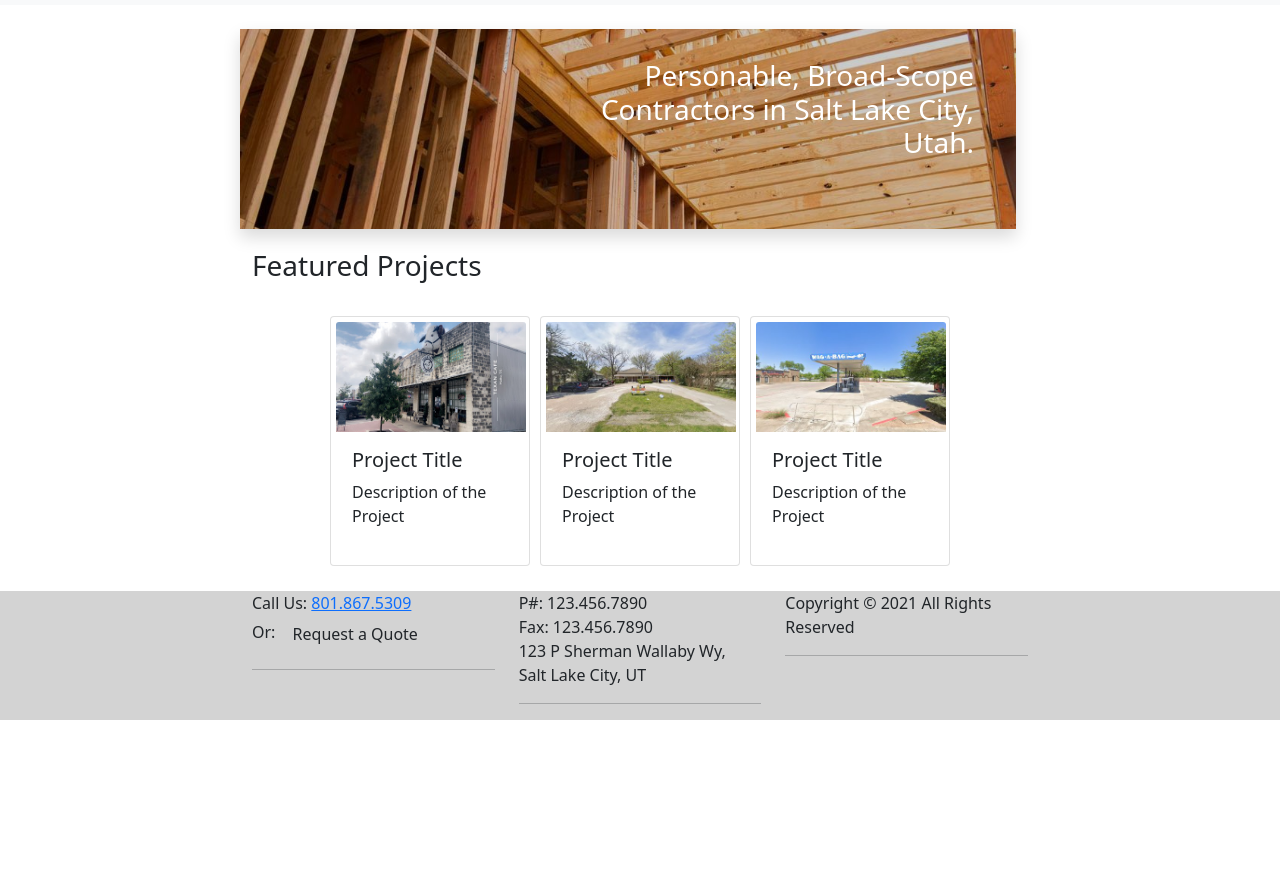
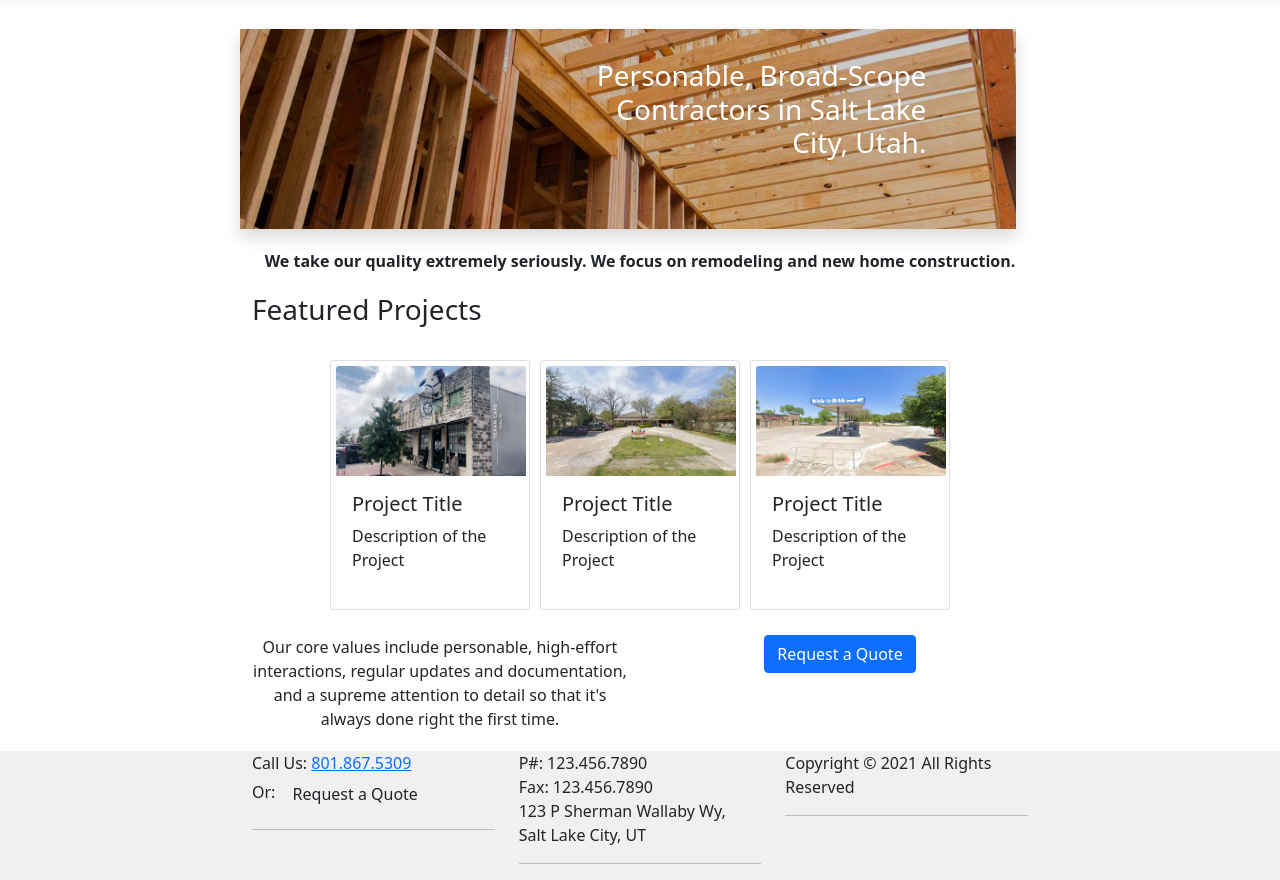
Before and after one commit to ethanzitting/silver-ridge, a website built with webpack: page docs/index.html in a window 1280 px wide. Shown: the part 51-931 px from the top of the page. Before the commit the page ends 800 px from the top, so only its background shows below. Built offline with nearby package versions, Linux system fonts and the light colour scheme.

Commit message:
Added two content sections to index.html, edited footer background color,

```diff
--- a/docs/index.html
+++ b/docs/index.html
@@ -58,6 +58,12 @@
           </div>
         </div>
 
+        <div class="row text-center">
+          <span><strong>
+            We take our quality extremely seriously. We focus on remodeling and new home construction.
+          </span></strong>
+        </div>
+
         <div class="row bg-white">
           <h3>Featured Projects</h3>
         </div>
@@ -87,6 +93,21 @@
             </div>
           </div>
         </div>
+
+        <div class="row text-center">
+
+          <div class="col-12 col-sm-6">
+            Our core values include personable, high-effort interactions, regular updates and documentation, and a supreme attention to detail so that it's always done right the first time.
+          </div>
+
+          <div class="col-12 col-sm-6">
+            <button class="btn btn-primary">
+              Request a Quote
+            </button>
+          </div>
+
+        </div>
+
       </div>
     </main>
     <footer class="footer">
--- a/docs/styles.css
+++ b/docs/styles.css
@@ -41,6 +41,7 @@ body {
   padding: 30px;
   text-align: right;
   padding-left: 40%;
+  padding-right: 10%;
 }
 
 .shadow {
@@ -75,7 +76,7 @@ body {
 
 .footer {
   width: 100%;
-  background-color: lightgrey;
+  background-color: rgb(240, 240, 240);
 }
 
 .limit-width {
```
